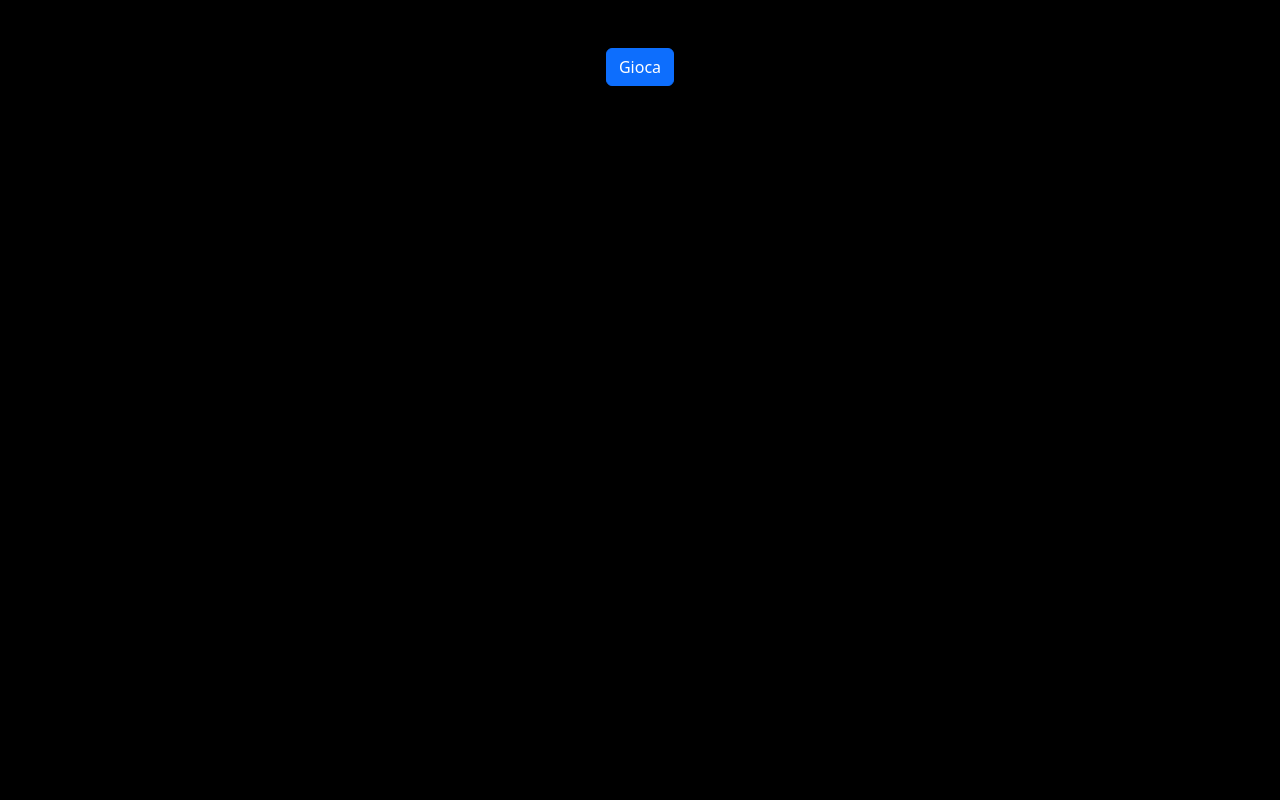
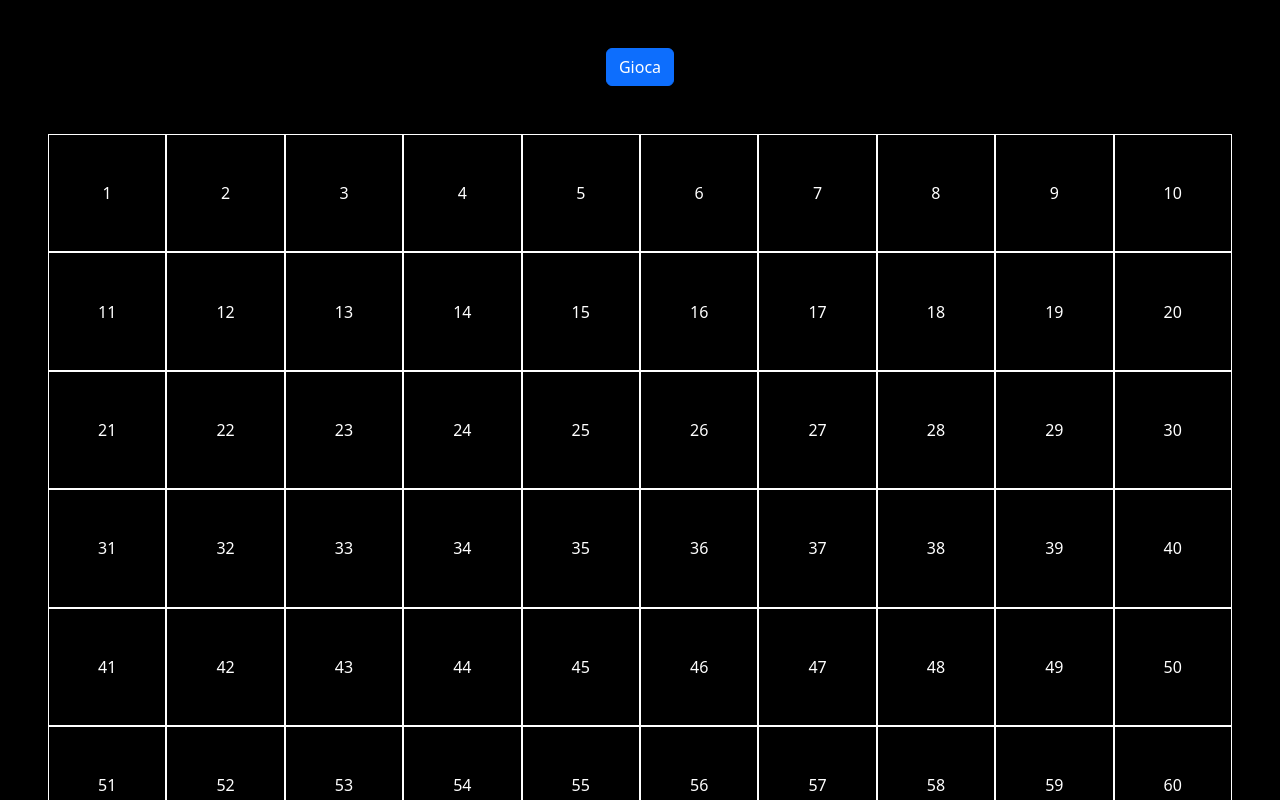
Before and after one commit to lucafranzoi98/js-campominato-grid, a plain HTML site: page index.html in a window 1280 px wide. Both pictures are taken after a click on the button "Gioca". Shown: the top 800 px of the page. Drawn offline with nearby package versions, Linux system fonts and the light colour scheme.

Commit message:
add grid generation on click with function

```diff
--- a/assets/css/style.css
+++ b/assets/css/style.css
@@ -0,0 +1,12 @@
+.cell{
+   width: calc(100% / 10);
+   aspect-ratio: 1;
+   border: 1px solid white;
+   display: flex;
+   justify-content: center;
+   align-items: center;
+}
+
+.bg-click{
+   background-color: palegreen;
+}
--- a/assets/js/script.js
+++ b/assets/js/script.js
@@ -4,9 +4,24 @@
 // Quando l'utente clicca su ogni cella, la cella cliccata si colora di azzurro ed emetto un messaggio in console con il numero della cella cliccata.
 
 const playButtonEl = document.getElementById("play-button");
+const gridEl = document.getElementById("grid");
+const numberCells = 100;
+
+/**
+ * Generate a grid with n cells
+ * @param {number} numberCells
+ */
+function generateCells(numberCells) {
+   for (let i = 0; i < numberCells; i++) {
+      const cell = document.createElement("div");
+      cell.classList.add("cell");
+      cell.innerHTML = i + 1;
+      gridEl.append(cell);
+   }
+}
 
 playButtonEl.addEventListener("click", function(e){
-   console.log("Ciao");
+   generateCells(numberCells);
 
    e.preventDefault();
 })
--- a/index.html
+++ b/index.html
@@ -11,6 +11,8 @@
 
    <button class="btn btn-primary mt-5" id="play-button">Gioca</button>
 
+   <div class="d-flex flex-wrap m-5" id="grid"></div>
+
    <script src="https://cdn.jsdelivr.net/npm/bootstrap@5.3.1/dist/js/bootstrap.bundle.min.js" integrity="sha384-HwwvtgBNo3bZJJLYd8oVXjrBZt8cqVSpeBNS5n7C8IVInixGAoxmnlMuBnhbgrkm" crossorigin="anonymous"></script>
    <script type="text/javascript" src="./assets/js/script.js"></script>
 </body>
```
